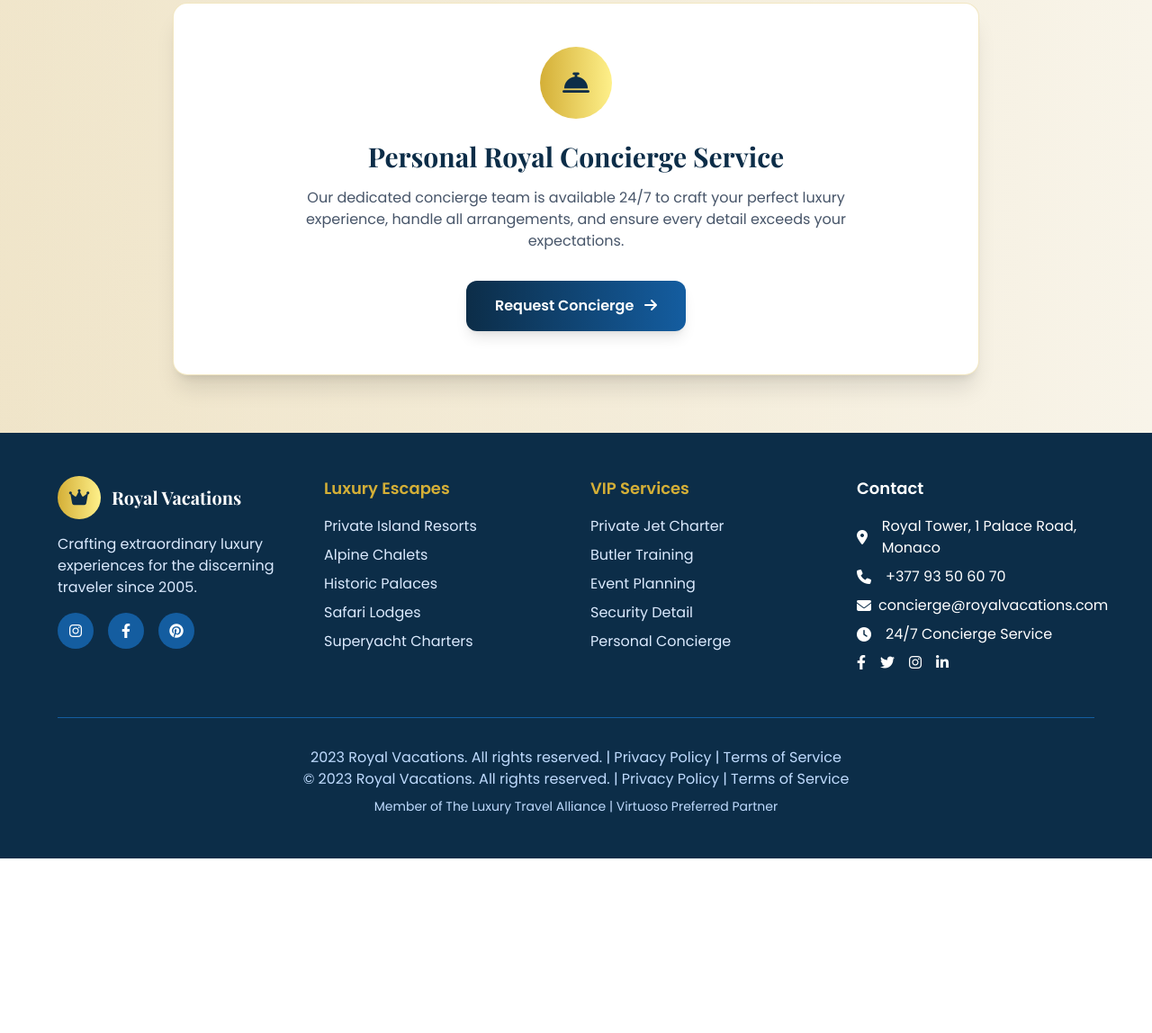
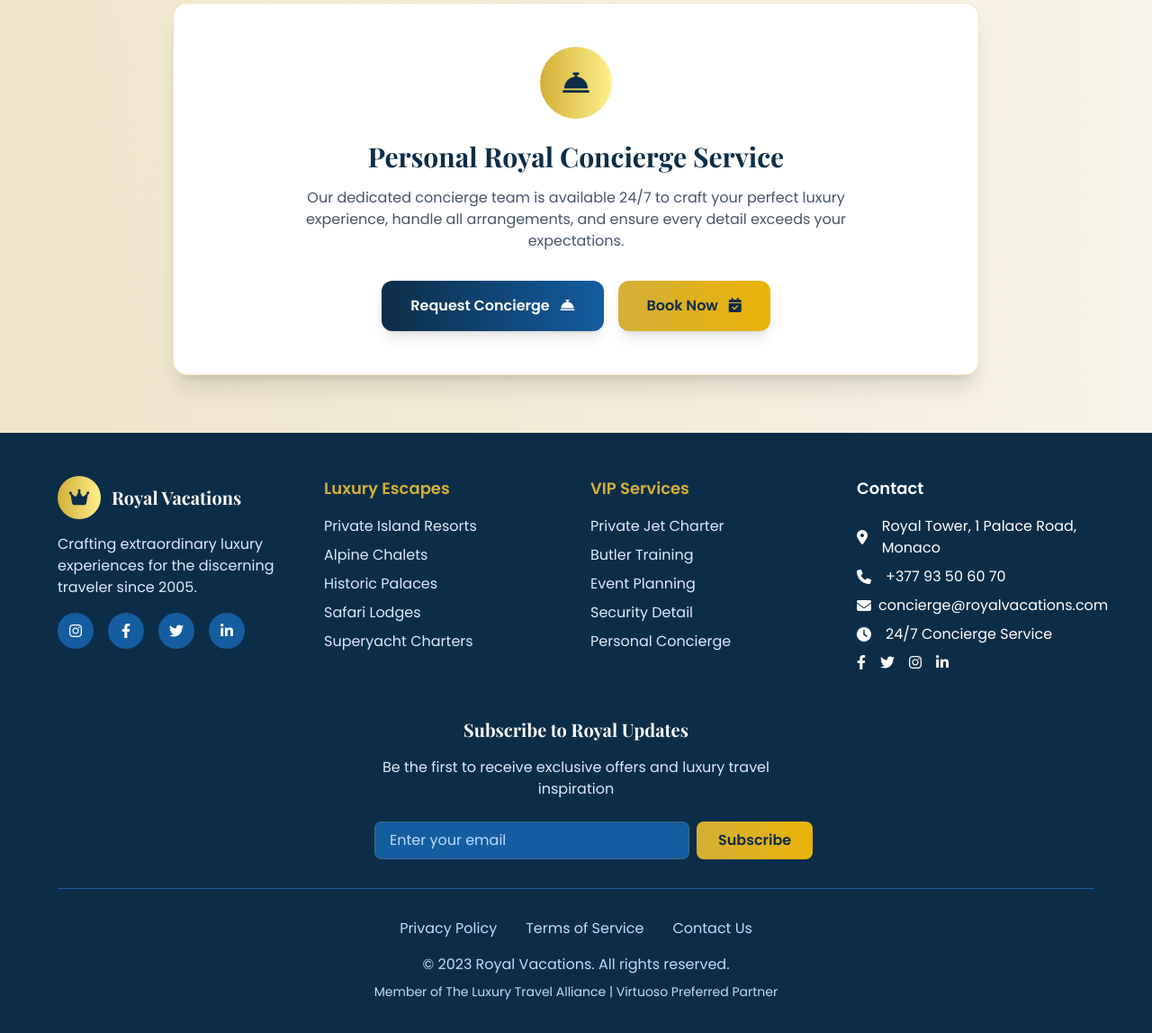
Before and after one commit to rogerlu1988/RoyalVacation, a plain HTML site: page index.html in a window 1280 px wide. Shown: the part 3039-4187 px from the top of the page at 90% size. Before the commit the page ends 3993 px from the top, so only its background shows below. Drawn offline with nearby package versions, Linux system fonts and the light colour scheme.

Commit message:
Enhance footer: Add newsletter form, improve social links, and update buttons

```diff
--- a/index.html
+++ b/index.html
@@ -526,9 +526,14 @@
                 </div>
                 <h2 class="text-3xl font-playfair font-bold mb-4">Personal Royal Concierge Service</h2>
                 <p class="text-slate-600 max-w-2xl mx-auto mb-8">Our dedicated concierge team is available 24/7 to craft your perfect luxury experience, handle all arrangements, and ensure every detail exceeds your expectations.</p>
-                <button class="px-8 py-4 bg-gradient-to-r from-royalblue to-navy text-white rounded-xl font-semibold hover:opacity-90 transition shadow-lg">
-                    Request Concierge <i class="fas fa-arrow-right ml-2"></i>
-                </button>
+                <div class="flex justify-center space-x-4">
+                    <button class="px-8 py-4 bg-gradient-to-r from-royalblue to-navy text-white rounded-xl font-semibold hover:opacity-90 transition shadow-lg">
+                        Request Concierge <i class="fas fa-concierge-bell ml-2"></i>
+                    </button>
+                    <button class="px-8 py-4 bg-gradient-to-r from-gold to-yellow-500 text-royalblue rounded-xl font-semibold hover:opacity-90 transition shadow-lg">
+                        Book Now <i class="fas fa-calendar-check ml-2"></i>
+                    </button>
+                </div>
             </div>
         </div>
     </section>
@@ -546,14 +551,17 @@
                     </div>
                     <p class="text-blue-100 mb-4">Crafting extraordinary luxury experiences for the discerning traveler since 2005.</p>
                     <div class="flex space-x-4">
-                        <a href="#" class="w-10 h-10 rounded-full bg-navy flex items-center justify-center hover:bg-gold hover:text-royalblue transition">
+                        <a href="https://instagram.com/royalvacations" target="_blank" rel="noopener noreferrer" class="w-10 h-10 rounded-full bg-navy flex items-center justify-center hover:bg-gold hover:text-royalblue transition">
                             <i class="fab fa-instagram"></i>
                         </a>
-                        <a href="#" class="w-10 h-10 rounded-full bg-navy flex items-center justify-center hover:bg-gold hover:text-royalblue transition">
+                        <a href="https://facebook.com/royalvacations" target="_blank" rel="noopener noreferrer" class="w-10 h-10 rounded-full bg-navy flex items-center justify-center hover:bg-gold hover:text-royalblue transition">
                             <i class="fab fa-facebook-f"></i>
                         </a>
-                        <a href="#" class="w-10 h-10 rounded-full bg-navy flex items-center justify-center hover:bg-gold hover:text-royalblue transition">
-                            <i class="fab fa-pinterest"></i>
+                        <a href="https://twitter.com/royalvacations" target="_blank" rel="noopener noreferrer" class="w-10 h-10 rounded-full bg-navy flex items-center justify-center hover:bg-gold hover:text-royalblue transition">
+                            <i class="fab fa-twitter"></i>
+                        </a>
+                        <a href="https://linkedin.com/company/royalvacations" target="_blank" rel="noopener noreferrer" class="w-10 h-10 rounded-full bg-navy flex items-center justify-center hover:bg-gold hover:text-royalblue transition">
+                            <i class="fab fa-linkedin-in"></i>
                         </a>
                     </div>
                 </div>
@@ -617,9 +625,23 @@
                 </div>
             </div>
 
-            <div class="border-t border-navy mt-12 pt-8 text-center text-blue-200">
-                <p> 2023 Royal Vacations. All rights reserved. | Privacy Policy | Terms of Service</p>
-                <p>© 2023 Royal Vacations. All rights reserved. | Privacy Policy | Terms of Service</p>
+            <div class="mt-12 mb-8 max-w-md mx-auto text-center">
+                <h3 class="text-xl font-playfair font-bold mb-4">Subscribe to Royal Updates</h3>
+                <p class="text-blue-100 mb-6">Be the first to receive exclusive offers and luxury travel inspiration</p>
+                <form class="flex space-x-2">
+                    <input type="email" placeholder="Enter your email" class="flex-1 px-4 py-2 rounded-lg bg-navy border border-gold/20 text-white placeholder-blue-200 focus:outline-none focus:border-gold">
+                    <button type="submit" class="px-6 py-2 bg-gradient-to-r from-gold to-yellow-500 text-royalblue rounded-lg font-semibold hover:opacity-90 transition">
+                        Subscribe
+                    </button>
+                </form>
+            </div>
+            <div class="border-t border-navy pt-8 text-center text-blue-200">
+                <div class="flex justify-center space-x-8 mb-4">
+                    <a href="/privacy" class="hover:text-gold transition-colors">Privacy Policy</a>
+                    <a href="/terms" class="hover:text-gold transition-colors">Terms of Service</a>
+                    <a href="/contact" class="hover:text-gold transition-colors">Contact Us</a>
+                </div>
+                <p>© 2023 Royal Vacations. All rights reserved.</p>
                 <p class="mt-2 text-sm">Member of The Luxury Travel Alliance | Virtuoso Preferred Partner</p>
             </div>
         </div>
```
Also changed, not shown: assets/Image_20250713084133.jpg (added).
